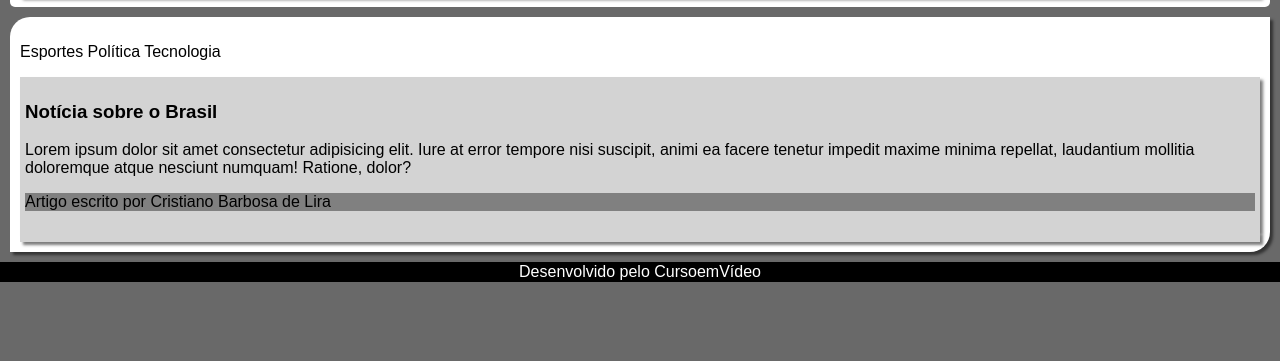
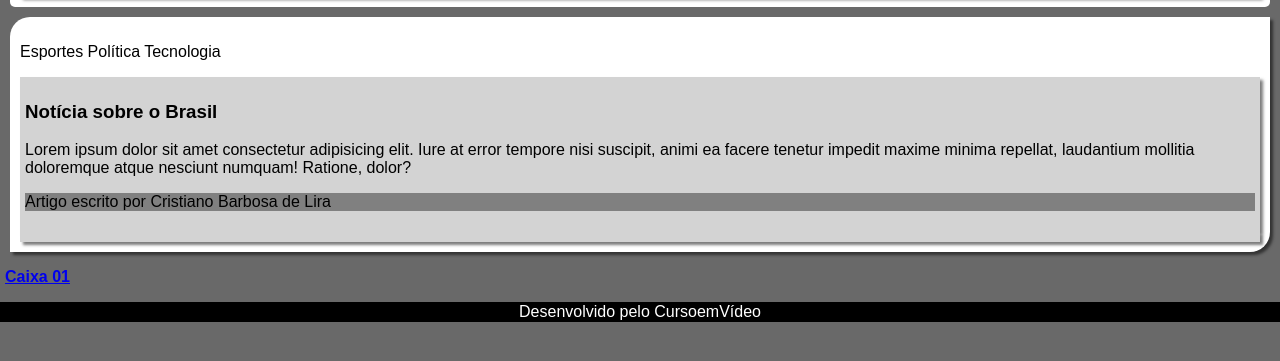
Before and after one commit to CristianoLiraGit/html5_e_css3, a plain HTML site: page ex021/caixa02.html in a window 1280 px wide. Shown: the part 121-482 px from the top of the page. Drawn offline with Linux system fonts and the light colour scheme.

Commit message:
Update ex021
Adicionei links nas páginas

```diff
--- a/ex021/caixa02.html
+++ b/ex021/caixa02.html
@@ -65,6 +65,11 @@
         footer > p {
             margin: 0px;
         }
+
+        p > a {
+            margin-left: 5px;
+            font-weight: bolder;
+        }
     </style>
 </head>
 <body>
@@ -95,6 +100,7 @@
             </article>
         </section>
     </main>
+    <p><a href="caixa01.html" target="_self">Caixa 01</a></p>
     <footer>
         <p>Desenvolvido pelo CursoemVídeo</p>
     </footer>
```
Also changed, not shown: ex021/caixa01.html (+2 -1 lines).
